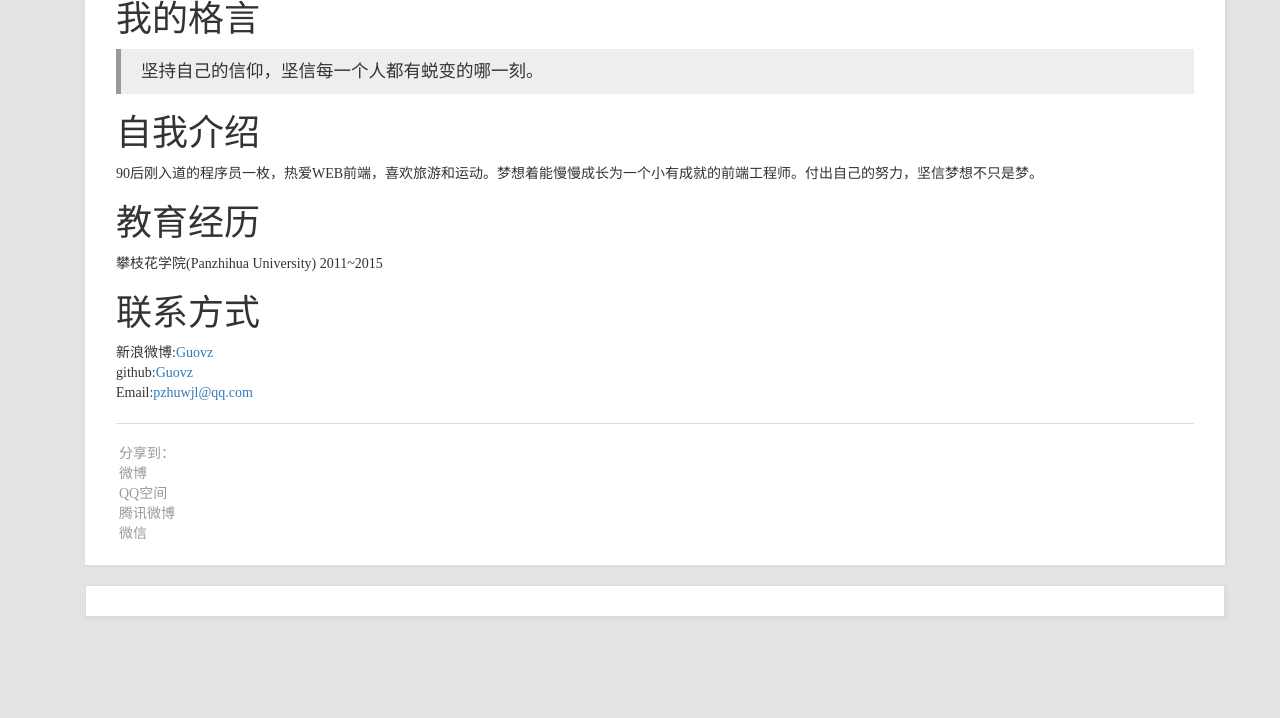
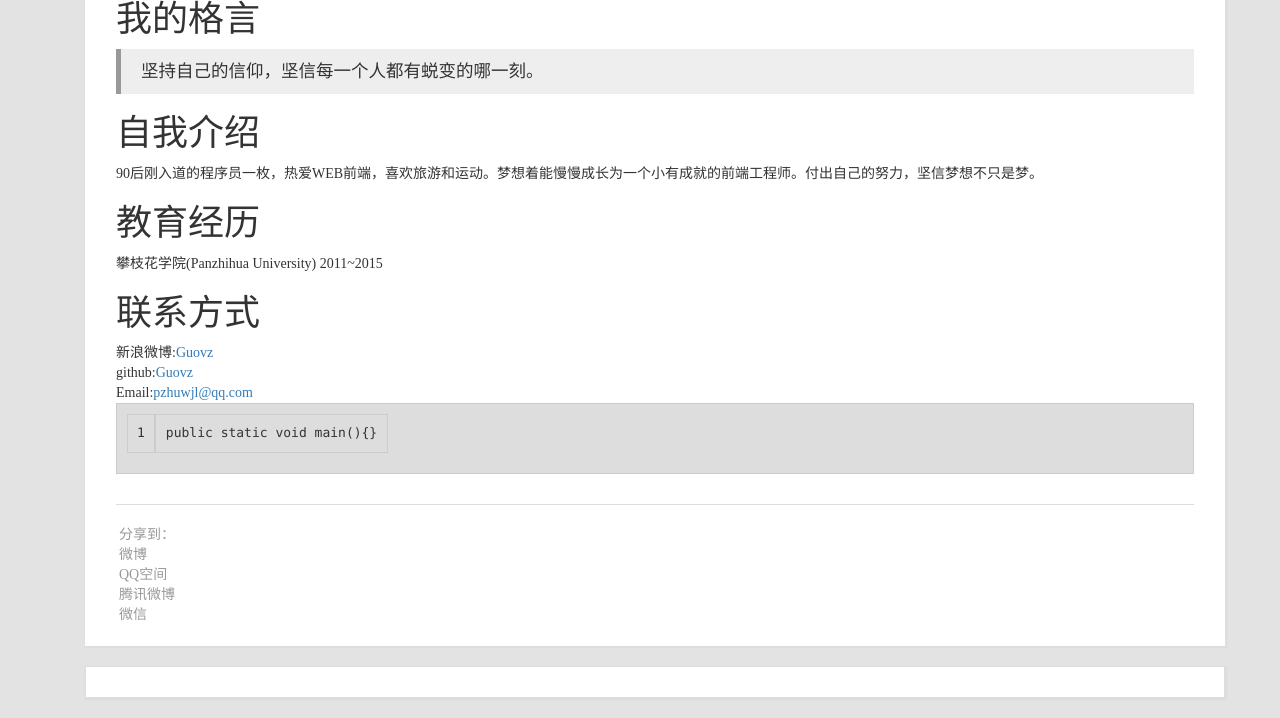
Before and after one commit to eif-courses/Java-Lecture-Notes, a Jekyll site: the page built from about.md, in a window 1280 px wide. Shown: the part 462-1180 px from the top of the page. Built offline with Jekyll 4.4.1, drawn with Linux system fonts in a browser that asks for light colours; nearby versions of some CDN libraries; comment, search, counter and statistics services are not loaded; before the commit the page ends 1099 px from its top, so only the background shows below that.

Commit message:
Update about.md

````diff
--- a/about.md
+++ b/about.md
@@ -25,3 +25,6 @@ permalink: /about/
 - 新浪微博:[Guovz](http://www.weibo.com/guovz/)
 - github:[Guovz](https://github.com/guovz)
 - Email:[pzhuwjl@qq.com](pzhuwjl@qq.com)
+```java
+public static void main(){}
+```
````
